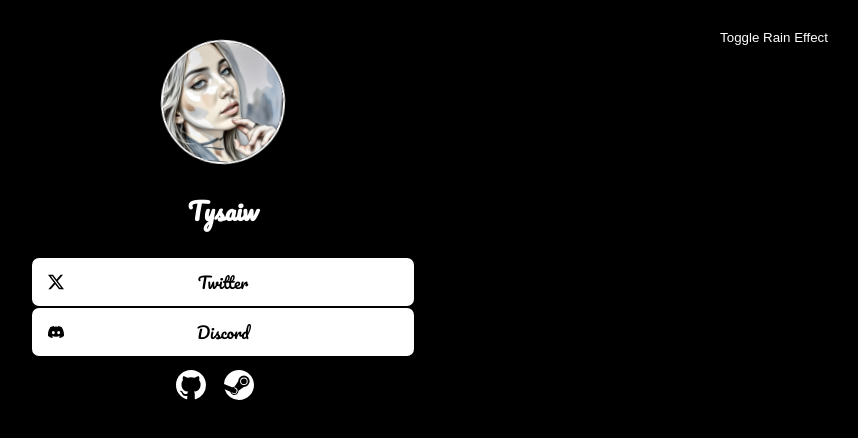
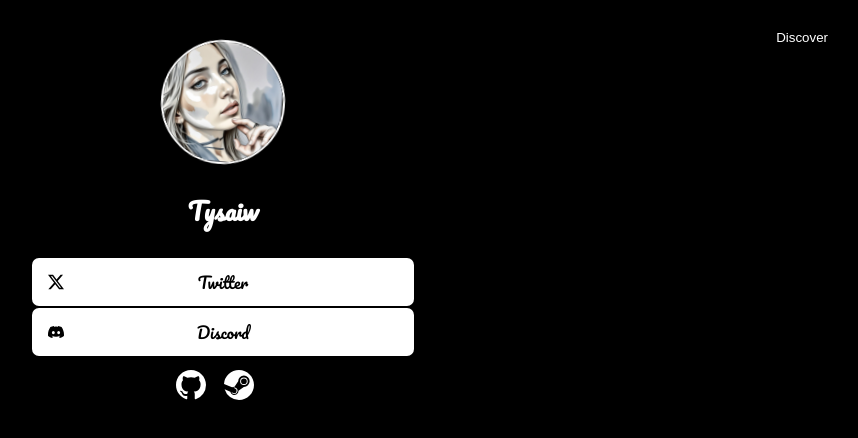
Before and after one commit to tysaiwofc/tysaiwofc, a plain HTML site: page index.html in a window 1280 px wide. Shown: the whole page, without its empty margins (417-1275 px from the left). Drawn offline with Linux system fonts and the light colour scheme.

Commit message:
discover

```diff
--- a/index.html
+++ b/index.html
@@ -49,7 +49,7 @@
 
         </div>
         <audio id="backgroundMusic" src="./assets/background-music.mp3" loop></audio>
-        <button id="toggleButton">Toggle Rain Effect</button>
+        <button id="toggleButton">Discover</button>
     </div>
     <script src="./assets/script.js" ></script>
 </body>
```
